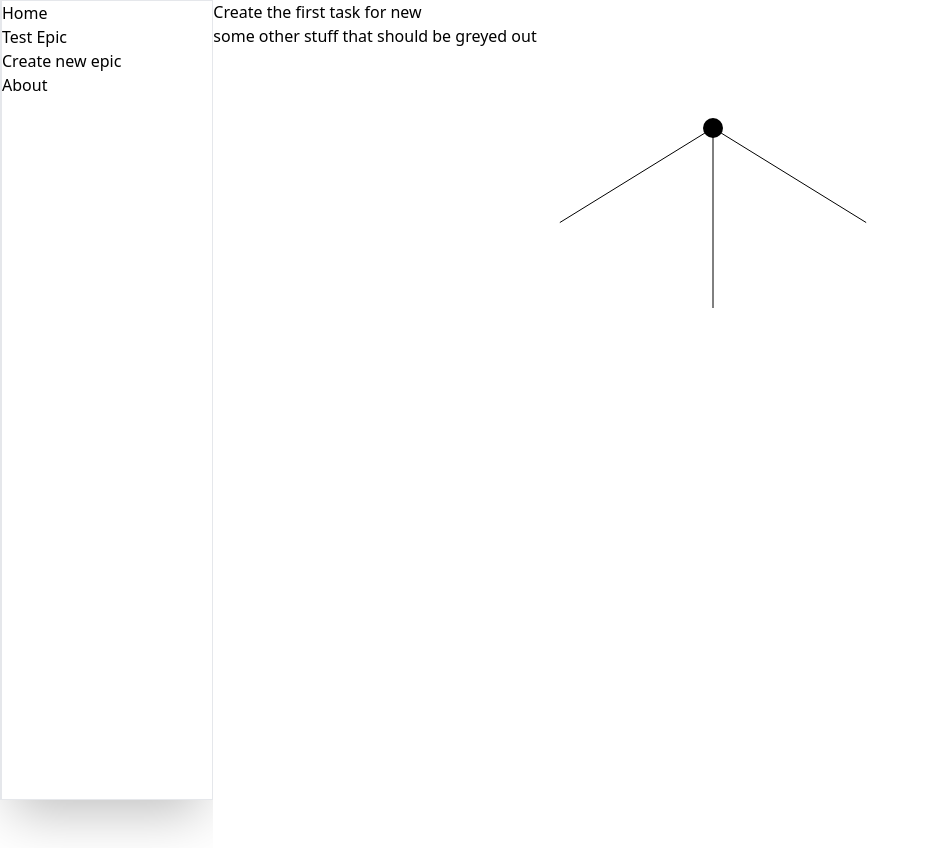
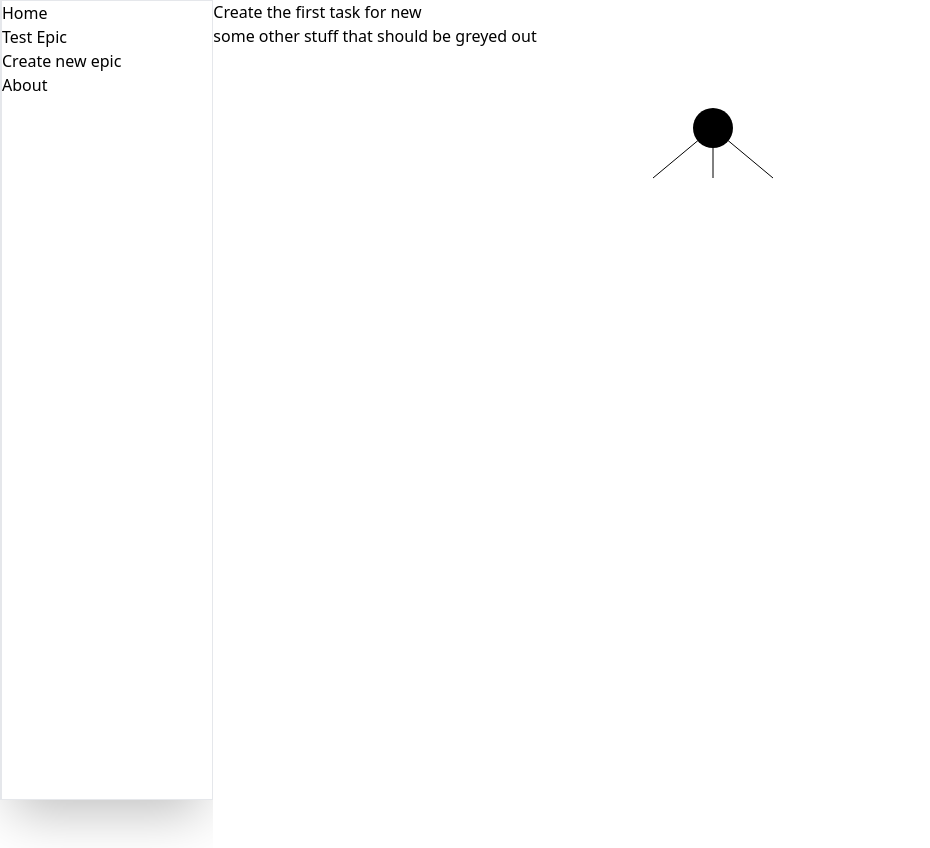
Before and after one commit to temlabs/task-tracker, a Next.js app: page /epics/new in a window 1280 px wide. Shown: the whole page, without its empty margins (0-930 px from the left). Built offline with nearby package versions, Linux system fonts and the light colour scheme.

Commit message:
given a vertical separation and a radius, node edges are now plotted at angles and lengths such that the destination nodes are lined up and equally spaced

```diff
--- a/components/Diagram.tsx
+++ b/components/Diagram.tsx
@@ -7,7 +7,8 @@ interface DiagramProps {
 }
 
 
-const defaultRadius = 10
+const defaultRadius = 20
+const defaultVerticalSeparation = 50
 
 function instanceOfEdge(object: any): object is Edge {
     return 'task' in object;
@@ -19,7 +20,7 @@ export default function Diagram({ epic }: DiagramProps): JSX.Element {
 
     return (
         <>
-            <svg width="100%" height="800">
+            <svg width="800" height="800">
                 {
                     transformedTasks.map((t,i) => {
                         if (instanceOfEdge(t)) {
@@ -52,7 +53,7 @@ function transformTasksToSVG(epic: Task[]): (Task | Edge)[] {
 function updateCoordinates(task: Task, epic: Task[]) {
     // It is a necessary requirement that epic is organised from head to last child for this to work.
     const headCoords = { x: 500, y: 80 }
-    const minEdgeLength = 180
+    const verticalSeparation = defaultVerticalSeparation
     const taskRadius = defaultRadius
 
     // give the node centre coords. headcoords if head, or the dest coords of the edge connecting to it
@@ -69,8 +70,8 @@ function updateCoordinates(task: Task, epic: Task[]) {
 
     // give each edge an origin at the centre, then destinations.
     const numberOfEdges = task.dependencies.length
-    const increment = 180 / (numberOfEdges + 1)
-    const edgeAngles = getEdgeAngles(numberOfEdges)
+    const angleRange = getAngleRange(verticalSeparation,numberOfEdges,taskRadius)
+    const edgeAngles = getEdgeAngles(numberOfEdges,angleRange)
 
 
     task.dependencies.forEach((e, i) => {
@@ -78,9 +79,7 @@ function updateCoordinates(task: Task, epic: Task[]) {
         e.originy = task.centery
 
         const edgeAngle = edgeAngles[i]
-        const prevEdgeLength = i === 0 ? minEdgeLength : task.dependencies[i - 1].length
-        // const edgeLength = prevEdgeLength && i > 0 ? getEdgeLength(prevEdgeLength, increment, taskRadius) : minEdgeLength
-        const edgeLength = minEdgeLength
+        const edgeLength = getEdgeLength(edgeAngle,verticalSeparation)
         const destinationCoords = getEdgeDestination(edgeAngle, edgeLength, e.originx!, e.originy!)
 
         e.destx = destinationCoords.destx
@@ -96,13 +95,15 @@ function updateCoordinates(task: Task, epic: Task[]) {
 }
 
 
-function getEdgeAngles(numberOfEdges: number): number[] {
+function getEdgeAngles(numberOfEdges: number, angleRange: number): number[] {
     const edgeAngles: number[] = []
-    const increment = 180 / (numberOfEdges + 1)
-    let currentAngle = 0
-    let multiple = 1
-    while (currentAngle < 180 - increment) {
-        currentAngle = multiple * increment
+    const startingAngle  = (180 - angleRange) / 2
+    const endAngle = (180 + angleRange) / 2
+    const increment = angleRange / (numberOfEdges + -1)
+    let currentAngle = startingAngle
+    let multiple = 0
+    while (currentAngle < endAngle) {
+        currentAngle = startingAngle + (multiple * increment)
         edgeAngles.push(currentAngle)
         multiple++
     }
@@ -110,27 +111,26 @@ function getEdgeAngles(numberOfEdges: number): number[] {
 }
 
 
-function getEdgeLength(prevEdgeLength: number, angleSpacing: number, r: number): number {
-    const radiusMargin = 2
-
-    const b = prevEdgeLength
-    const C = angleSpacing
-    const c = 2 * (r + radiusMargin)
-    const B = Math.asin((b * Math.sin(C)) / c) * (180 / Math.PI)
-    const A = 180 - (C + B)
-    const a = (c * Math.sin(A)) / Math.sin(C) // a is the length of the edge
-    return a
-
+function getEdgeLength(edgeAngle: number, verticlaDistance: number): number {
+    const angleWithVertical = Math.abs(90 - edgeAngle)
+    const edgeLength = verticlaDistance/Math.cos(angleWithVertical*(Math.PI/180))
+    return Math.abs(edgeLength)
 }
 
 function getEdgeDestination(edgeAngle: number, edgeLength: number, originx: number, originy: number) {
 
     const angleWithVertical = Math.abs(90 - edgeAngle)
-    const x = (Math.sin(angleWithVertical) * edgeLength)
-    const desty = originy + Math.abs((Math.cos(angleWithVertical) * edgeLength))
-    // const destx = originx + x
+    const x = (Math.sin(angleWithVertical*(Math.PI/180)) * edgeLength)
+    const desty = originy + Math.abs((Math.cos(angleWithVertical*(Math.PI/180)) * edgeLength))
     const destx = edgeAngle < 90 ? originx - x : originx + x
 
     return { destx: destx, desty: desty }
 
 }
+
+function getAngleRange(verticalSeparation: number, numberOfEdges:number, r:number){
+    // const baseWidth = (2*numberOfEdges - 2)*r
+    const baseWidth = numberOfEdges*2*r
+    const halfAngleRange = Math.atan((baseWidth/2)/verticalSeparation)*(180/Math.PI)
+    return halfAngleRange*2
+}
```
